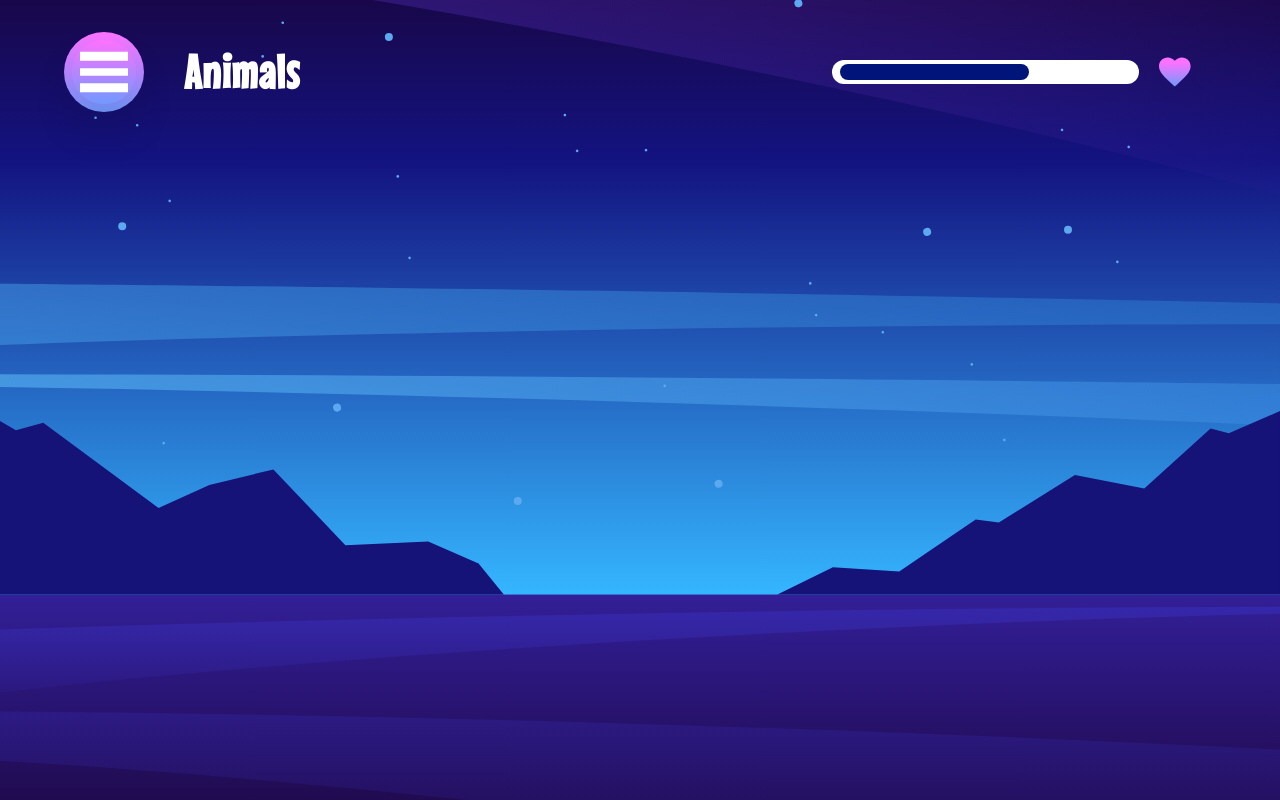
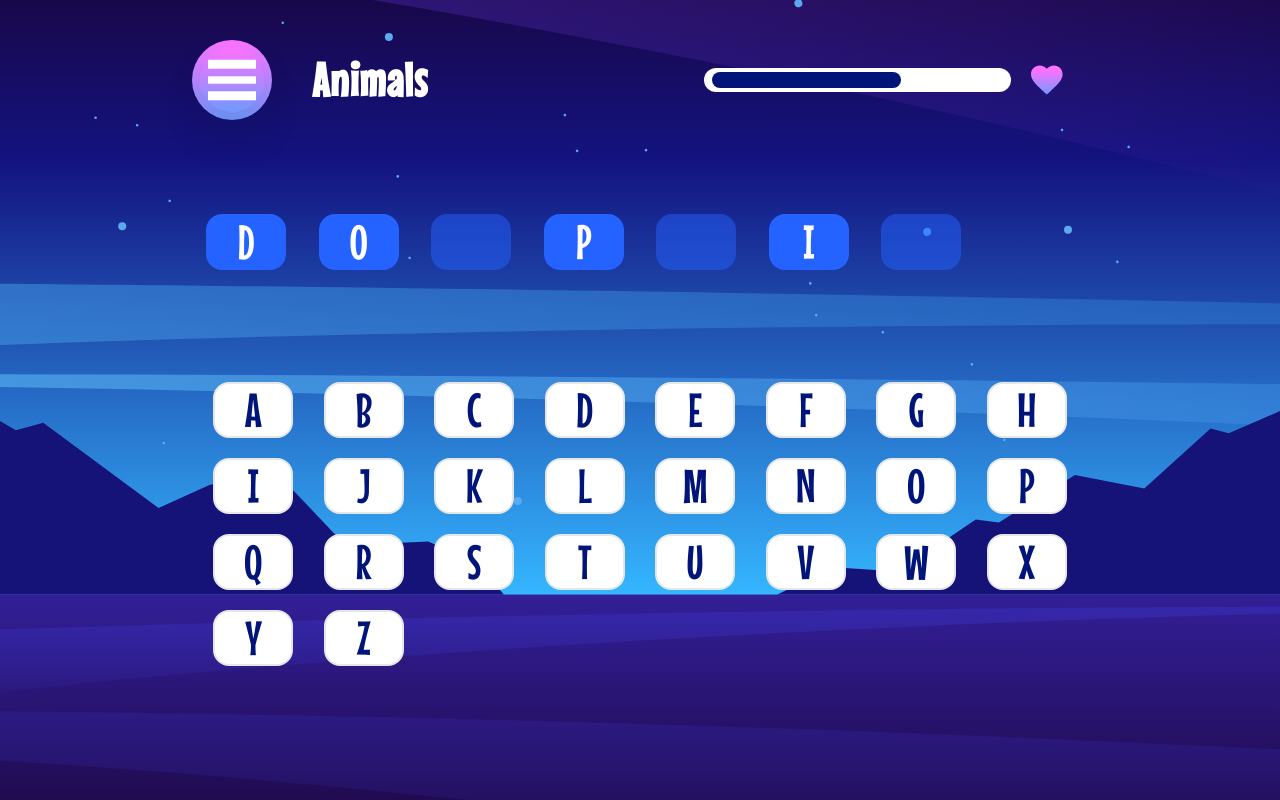
Before and after one commit to DuxEva/hangman-game, an Angular app: page /categories/Animals in a window 1280 px wide. Built offline with nearby package versions, Linux system fonts and the light colour scheme.

Commit message:
show pop up message when user win a game

```diff
--- a/src/app/app.component.html
+++ b/src/app/app.component.html
@@ -1,7 +1,7 @@
 <div
   class="w-full h-screen bg-[url('/assets/images/background-desktop.svg')] max-md:bg-[url('/assets/images/background-tablet.svg')] max-sm:bg-[url('/assets/images/background-mobile.svg')] max-sm:min-h-screen bg-cover bg-no-repeat bg-center font-mouseMemoirs flex"
 >
-  <div class="h-[97vh] max-sm:h-screen w-[90%] max-md:h-screen m-auto">
+  <div class="h-full max-sm:h-screen w-full max-md:h-screen m-auto">
     <router-outlet></router-outlet>
   </div>
 </div>
--- a/src/app/app.module.ts
+++ b/src/app/app.module.ts
@@ -10,6 +10,7 @@ import { HelpComponent } from './pages/help/help.component';
 import { HomeComponent } from './pages/home/home.component';
 import { CategoriesComponent } from './pages/categories/categories.component';
 import { PlayGameComponent } from './pages/play-game/play-game.component';
+import { LetterComponent } from './components/letter/letter.component';
 
 @NgModule({
   declarations: [
@@ -18,6 +19,7 @@ import { PlayGameComponent } from './pages/play-game/play-game.component';
     HomeComponent,
     CategoriesComponent,
     PlayGameComponent,
+    LetterComponent,
   ],
   imports: [BrowserModule, AppRoutingModule],
   providers: [provideClientHydration()],
--- /dev/null
+++ b/src/app/components/letter/letter.component.html
@@ -0,0 +1,3 @@
+<div class="w-20 h-14 max-md:w-16 max-md:h-12 max-sm:w-12 max-sm:h-12 border-2 bg-white rounded-2xl grid place-content-center cursor-pointer">
+  <p class="text-5xl max-md:text-4xl max-sm:text-2xl text-blue-1">{{ letter }}</p>
+</div>
--- a/src/app/pages/categories/categories.component.html
+++ b/src/app/pages/categories/categories.component.html
@@ -1,4 +1,4 @@
-<div class="w-full h-full mx-auto py-10 max-sm:py-2 text-white">
+<div class="w-[70%] max-lg:w-[90%] mx-auto py-10 max-sm:py-2 text-white">
   <div class="w-full flex items-center mt-5 max-sm:mt-5">
     <button
       class="h-20 w-20 max-sm:h-16 max-sm:w-16 linear-pinky rounded-full"
@@ -23,12 +23,12 @@
 
   <!-- ------------------------------categories div---------------------------------- -->
   <div
-    class="grid grid-cols-3 place-content-center gap-10 max-sm:gap-5 max-sm:mt-7 h-[65vh] max-sm:h-[72vh] max-md:grid-cols-2 max-sm:grid-cols-1"
+    class="grid grid-cols-3 place-content-center gap-10 max-sm:gap-5 max-sm:mt-7 h-[65vh] max-sm:h-[72vh] max-md:grid-cols-2 max-md:mt-7 max-sm:grid-cols-1"
   >
     @for (key of keys; track $index) {
 
     <a
-      class="px-5 py-10 max-sm:py-4 text-center bg-blue-2 text-5xl max-sm:text-3xl rounded-2xl"
+      class="px-5 py-10 max-sm:py-4 text-center bg-blue-2 text-5xl max-sm:text-3xl rounded-2xl hover:bg-blue-4 transition-all duration-300"
       routerLink="/categories/{{ paramKeys[$index] }}"
       >{{ key }}</a
     >
--- a/src/app/pages/play-game/play-game.component.html
+++ b/src/app/pages/play-game/play-game.component.html
@@ -1,8 +1,9 @@
-<div class="w-full h-full mx-auto py-5 max-sm:py-2 text-white">
+<div class="h-full max-sm:py-2 text-white relative">
+  <div class="w-[70%] max-lg:w-[90%] mx-auto py-10 h-full">
     <div class="w-full flex items-center gap-10 max-sm:gap-5 justify-between">
       <div
         class="flex gap-10 items-center max-sm:gap-4"
-      (click)="goTocategories()"
+        (click)="showOptions()"
       >
         <button
           class="h-20 w-20 max-sm:h-16 linear-pinky max-sm:w-16 rounded-full flex justify-center items-center"
@@ -25,11 +26,106 @@
         </h1>
       </div>
 
-    <div class="flex gap-5 max-sm:gap-3 w-[30vw] max-sm:w-[35vw] items-center">
+      <div
+        class="flex gap-5 max-sm:gap-3 w-[30vw] max-sm:w-[35vw] items-center"
+      >
         <div class="h-6 bg-white w-[80%] rounded-full flex items-center p-2">
           <div class="w-[65%] h-4 bg-blue-1 rounded-full"></div>
         </div>
         <img class="w-8 h-8" src="/assets/images/icon-heart.svg" alt="" />
       </div>
     </div>
+    <div
+      class="w-full flex flex-col justify-center items-center mt-10 max-md:mt-16 max-sm:mt-10 h-[70vh]"
+    >
+      <div class="w-full flex justify-center items-center">
+        <div class="flex w-full max-sm:w-full p-2">
+          <div
+            class="w-full grid grid-cols-8 max-md:grid-cols-6 gap-5 gap-y-5 place-items-center place-content-center"
+          >
+            <div
+              *ngFor="let letter of guessedWord"
+              [ngClass]="{
+                'opacity-50': letter === ''
+              }"
+              class="w-20 h-14 max-md:w-16 max-md:h-12 max-sm:w-12 max-sm:h-12 bg-blue-2 rounded-2xl grid place-content-center"
+            >
+              <p class="text-5xl max-md:text-4xl max-sm:text-2xl">
+                {{ letter }}
+              </p>
             </div>
+          </div>
+        </div>
+      </div>
+
+      <div
+        class="w-full max-sm:w-full flex justify-center items-center mt-24 max-mt-10 max-sm:mt-8"
+      >
+        <div class="w-full p-2">
+          <div
+            class="grid grid-cols-8 max-md:grid-cols-6 gap-5 max-md:gap-3 px-2 max-sm:px-0 place-items-center place-content-center"
+          >
+            <div
+              *ngFor="let letter of letters"
+              (click)="getLetterValue(letter)"
+              [ngClass]="{
+                'opacity-15': clickedLetters.has(letter)
+              }"
+              class="w-20 h-14 max-md:w-16 max-md:h-12 max-sm:w-12 max-sm:h-12 border-2 bg-white rounded-2xl grid place-content-center cursor-pointer"
+            >
+              <p class="text-5xl max-md:text-4xl max-sm:text-2xl text-blue-1">
+                {{ letter }}
+              </p>
+            </div>
+          </div>
+        </div>
+      </div>
+    </div>
+  </div>
+  <!-- ----------------------------------pop up----------------------------- -->
+
+  <div
+    class="w-full h-full flex items-center justify-center absolute top-0 left-0 bg-black bg-opacity-40 z-10"
+    [ngClass]="{
+      block: isDone === true,
+      hidden: isDone === false
+    }"
+  >
+    <div class="w-[27rem] h-[24rem] rounded-2xl linear-blue relative">
+      <img
+        class="-mt-20 mx-auto w-48 h-32"
+        src="/assets/images/icon-win.svg"
+        alt=""
+      />
+      <div class="mt-10 flex flex-col items-center justify-center gap-6">
+        <button
+          class="text-white text-center text-4xl py-2 px-10 rounded-full bg-blue-2 shadow-lg shadow-inner-custom-top-btn uppercase"
+        >
+          <div
+            class="transition ease-in-out duration-300 shadow-inner-custom-bottom-btn rounded-full"
+          >
+            play again!
+          </div>
+        </button>
+        <button
+          class="text-white text-center text-4xl py-2 px-10 rounded-full bg-blue-2 shadow-lg shadow-inner-custom-top-btn uppercase"
+        >
+          <div
+            class="transition ease-in-out duration-300 shadow-inner-custom-bottom-btn rounded-full"
+          >
+            new category
+          </div>
+        </button>
+        <button
+          class="text-white text-center text-4xl py-2 px-10 rounded-full linear-pinky shadow-lg shadow-inner-custom-top-btn uppercase"
+        >
+          <div
+            class="transition ease-in-out duration-300 shadow-inner-custom-bottom-btn rounded-full"
+          >
+            quit game
+          </div>
+        </button>
+      </div>
+    </div>
+  </div>
+</div>
--- a/src/app/pages/play-game/play-game.component.ts
+++ b/src/app/pages/play-game/play-game.component.ts
@@ -6,17 +6,24 @@ import { ActivatedRoute, Router } from '@angular/router';
 @Component({
   selector: 'app-play-game',
   templateUrl: './play-game.component.html',
-  styleUrl: './play-game.component.css',
+  styleUrls: ['./play-game.component.css'],
 })
 export class PlayGameComponent {
+  isDone: boolean = false;
+  letters: string[] = 'ABCDEFGHIJKLMNOPQRSTUVWXYZ'.split('');
+  word: string[] = [];
+  guessedWord: string[] = [];
   category: string = '';
   gameToPlay: Category = {
     name: '',
     items: [],
   };
+  question: { name: string; selected: boolean } = { name: '', selected: false };
+  clickedLetters: Set<string> = new Set();
+
   constructor(
     private router: ActivatedRoute,
-    private gameServoce: GameService,
+    private gameService: GameService,
     private route: Router
   ) {}
 
@@ -28,14 +35,51 @@ export class PlayGameComponent {
         this.getGameToPlay();
       }
     });
+
+    this.getGameToPlay();
+
+    const index = Math.floor(Math.random() * this.gameToPlay.items.length);
+    this.question = this.gameToPlay.items[index];
+
+    this.word = this.question.name
+      .toLocaleUpperCase()
+      .split('')
+      .filter((letter) => letter !== ' ');
+    console.log('Word:', this.word);
+    this.guessedWord = new Array(this.word.length).fill('');
+
+    for (let i = 0; i < this.word.length / 2; i++) {
+      const index = Math.floor(Math.random() * this.word.length);
+      this.guessedWord[index] = this.word[index];
+    }
   }
 
   getGameToPlay() {
-    this.gameToPlay = this.gameServoce.getSelectedCategory(this.category);
-    console.log('Game to Play:', this.gameToPlay);
+    this.gameToPlay = this.gameService.getSelectedCategory(this.category);
   }
 
   goTocategories() {
     this.route.navigate(['/categories']);
   }
+
+  getLetterValue(letter: string) {
+    if (this.word.includes(letter)) {
+      for (let i = 0; i < this.word.length; i++) {
+        if (this.word[i] === letter) {
+          this.guessedWord[i] = letter;
+        }
+      }
+
+      if (this.guessedWord.join('') === this.word.join('')) {
+        console.log('Congratulations! You got it right');
+        this.isDone = true;
+      }
+    }
+
+    this.clickedLetters.add(letter);
+  }
+
+  showOptions() {
+    this.isDone = true;
+  }
 }
--- a/tailwind.config.js
+++ b/tailwind.config.js
@@ -10,6 +10,8 @@ module.exports = {
         blue: {
           1: "#001479",
           2: "#2463FF",
+          3: "#261676",
+          4: "#5DA9EF",
         },
         purple: {
           1: "#483EFF",
```
Also changed, not shown: src/app/components/letter/letter.component.ts (added, +10 -0 lines), src/app/pages/help/help.component.html (+6 -4 lines), public/assets/images/icon-win.svg (added), src/app/components/letter/letter.component.css (added), 1 other file (tests, documents, lock files or other folders). Lines whose indentation alone changed are shown as unchanged.
